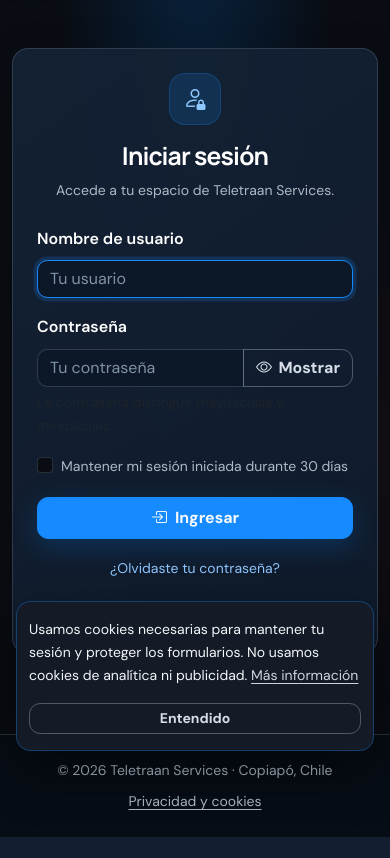
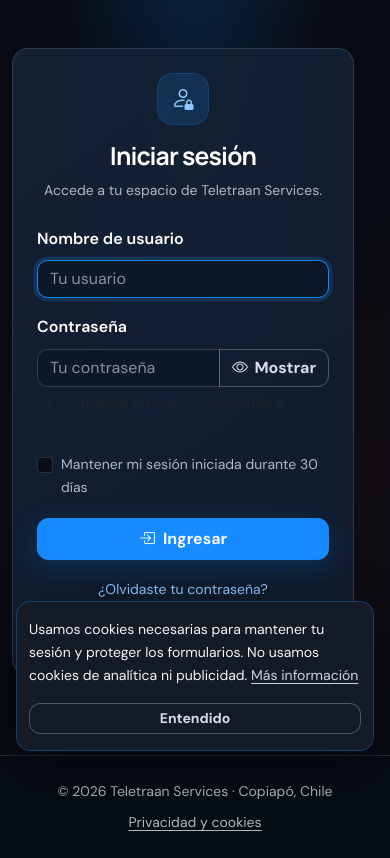
Before and after one commit to teletraanservices/teletraanservicios, a Django app: page /accounts/login/ in a window 390 px wide. Shown: the part 77-935 px from the top of the page. Before the commit the page ends 914 px from the top, so only its background shows below. Run offline with Django 5.2, Linux system fonts and the light colour scheme.

Commit message:
Fix responsive login form width
Co-authored-by: Copilot <223556219+Copilot@users.noreply.github.com>

```diff
--- a/accounts/tests.py
+++ b/accounts/tests.py
@@ -16,6 +16,7 @@ class LoginExperienceTests(TestCase):
 		self.assertEqual(response.status_code, 200)
 		self.assertContains(response, 'data-password-toggle')
 		self.assertContains(response, 'aria-controls="id_password"')
+		self.assertContains(response, 'class="row justify-content-center w-100"')
 
 	def test_invalid_credentials_show_clear_error(self):
 		response = self.client.post('/accounts/login/', {
--- a/core/templates/core/login.html
+++ b/core/templates/core/login.html
@@ -5,7 +5,7 @@
 {% block robots_content %}noindex, nofollow{% endblock %}
 {% block content %}
 <div class="container py-5 login-page">
-    <div class="row justify-content-center">
+    <div class="row justify-content-center w-100">
         <div class="col-sm-10 col-md-7 col-lg-5 col-xl-4">
             <div class="card card-teletraan login-card p-4 p-md-5 shadow-lg">
                 <div class="text-center mb-4">
```
